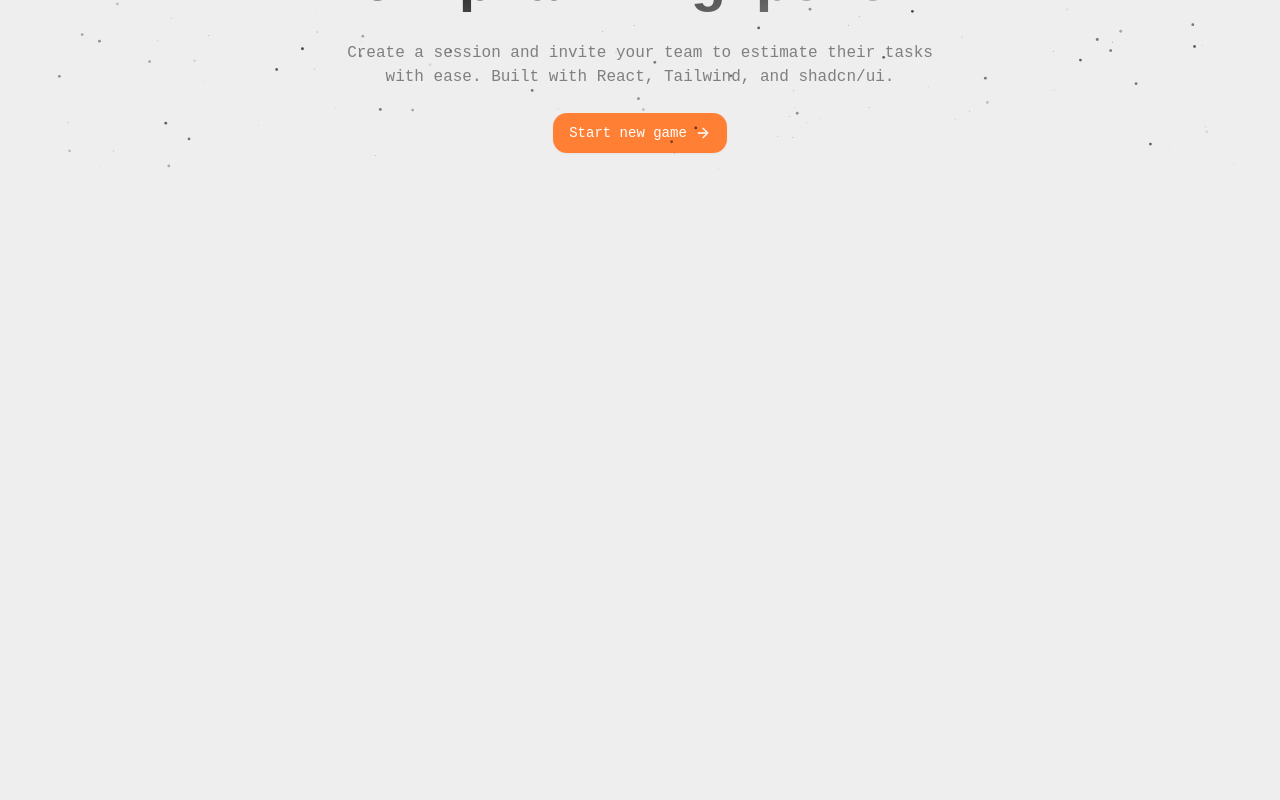
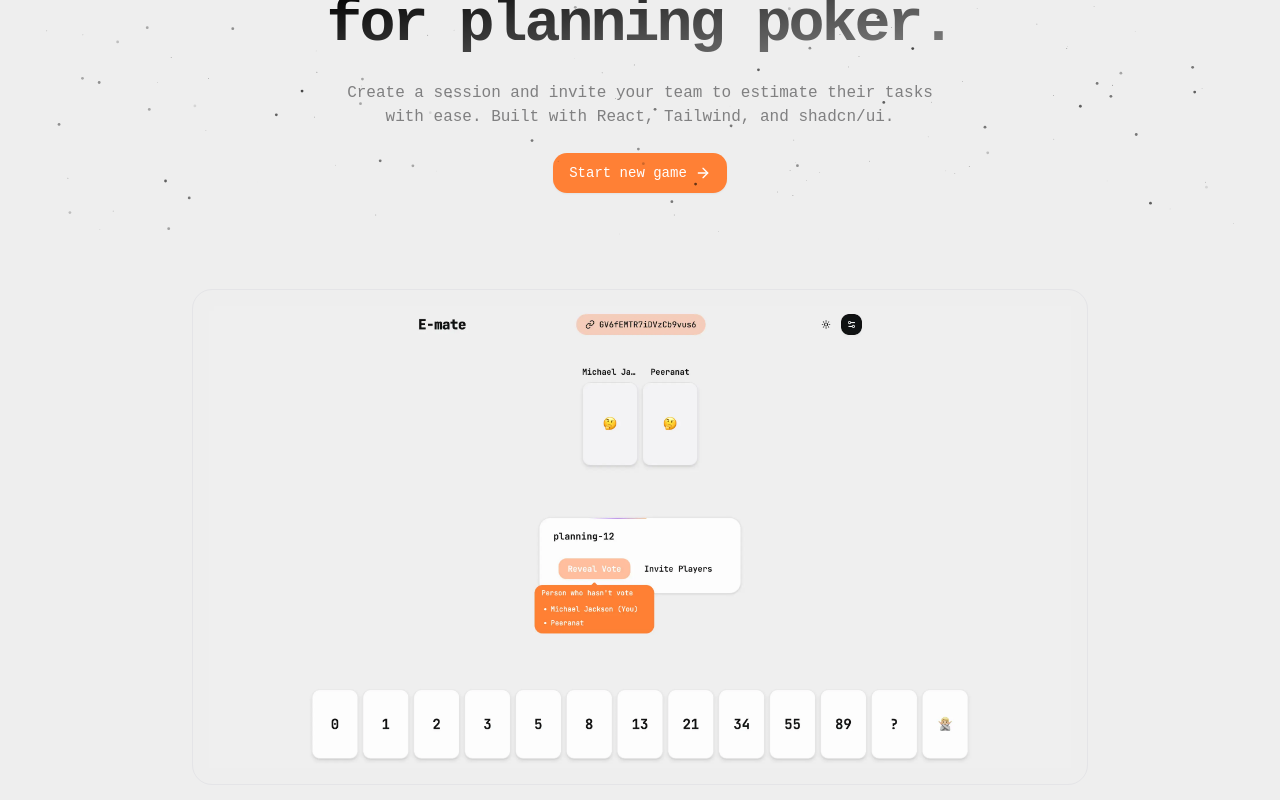
Before and after one commit to peeranat-dan/scrum-poker, a React (Vite) app: page / in a window 1280 px wide. Shown: the part 244-1044 px from the top of the page. Before the commit the page ends 800 px from the top, so only its background shows below. Built offline with nearby package versions, Linux system fonts and the light colour scheme; no server answers.

Commit message:
feat: display E-mate game screenshots on HomePage

```diff
--- a/src/pages/home/index.tsx
+++ b/src/pages/home/index.tsx
@@ -6,8 +6,8 @@ import { Link } from "react-router";
 
 export default function HomePage() {
   return (
-    <div className="flex flex-col w-full py-12 px-6 md:px-8">
-      <section className="text-center relative flex flex-col gap-6 py-6 items-center">
+    <div className="flex flex-col h-full w-full mt-[var(--header-height)] px-6 md:px-8">
+      <section className="text-center relative flex flex-col gap-6 py-12 items-center">
         <h1 className="bg-gradient-to-br dark:from-white from-black from-30% dark:to-white/40 to-black/40 bg-clip-text text-3xl font-bold tracking-tighter text-transparent text-balance sm:text-4xl md:text-5xl lg:text-6xl sm:leading-[1.1]">
           E-mate is a coffee mate
           <br className="hidden md:block" />
@@ -27,6 +27,20 @@ export default function HomePage() {
         </Link>
         <HeroParticles />
       </section>
+      <section className="max-w-4xl mx-auto text-center mt-10 md:mt-12">
+        <div className="relative rounded-xl border dark:border-accent/30 overflow-hidden p-4">
+          <img
+            src="/assets/e-mate-game-screen-dark.webp"
+            alt="In game screenshot in dark mode"
+            className="hidden relative w-full h-full object-contain dark:block"
+          />
+          <img
+            src="/assets/e-mate-game-screen-light.webp"
+            alt="In game screenshot in light mode"
+            className="block relative w-full h-full object-contain dark:hidden"
+          />
+        </div>
+      </section>
     </div>
   );
 }
```
